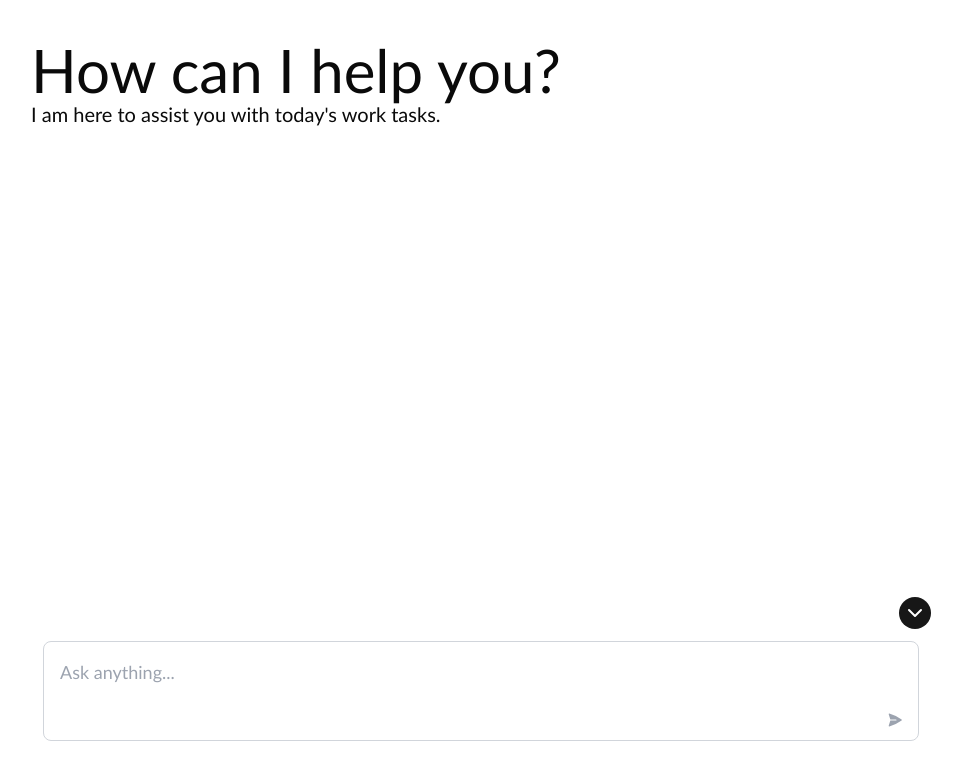
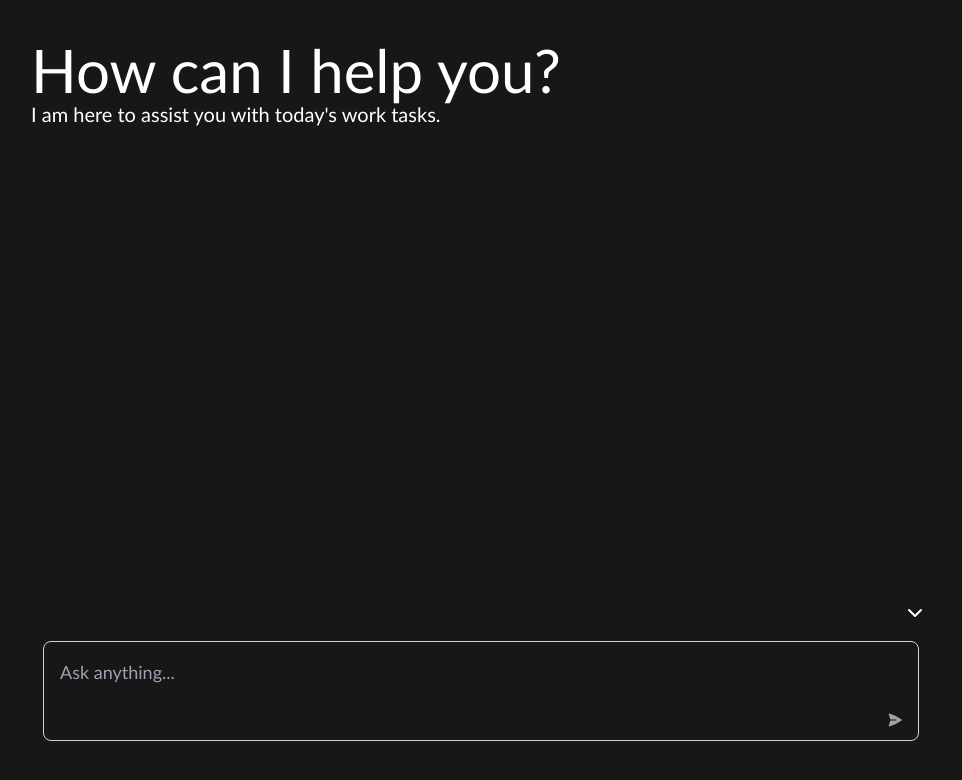
Before and after one commit to ilMarz/huggingface-ai, a Next.js app: page /chat in a window 1280 px wide. Shown: the top 780 px of the page, without its empty margins (159-1121 px from the left). Built offline with nearby package versions, Linux system fonts and the light colour scheme.

Commit message:
graphic rework

```diff
--- a/app/chat/page.tsx
+++ b/app/chat/page.tsx
@@ -2,12 +2,13 @@
 
 import { Button } from '@/components/ui/button';
 import { CardFooter } from '@/components/ui/card';
-import React, {FormEvent, useEffect, useRef, useState} from 'react'
+import React, {FormEvent, useRef, useState} from 'react'
 import ChatBotContent from "@/components/ChatBotContent";
 import Loading from "@/components/ui/loading";
 import CustomError from "@/components/ui/error";
-import {ChevronDown, ChevronLeft, ChevronRight, ChevronUp} from "lucide-react";
+import {ChevronDown, ChevronUp} from "lucide-react";
 import {PaperAirplaneIcon} from "@heroicons/react/24/solid";
+import Image from 'next/image';
 
 interface ConversationMessage  {
     id: number | string;
@@ -91,7 +92,7 @@ export default function Chat() {
     };
 
     return (
-        <div className="flex flex-row justify-center h-screen p-10 gap-6 text-lg items-stretch">
+        <div className="flex flex-row justify-center h-screen p-10 gap-6 text-lg items-stretch bg-primary text-white">
                         <div className={`flex flex-col transition-all duration-300 ease-in-out ${isPanelOpen ? 'w-3/4' : 'w-[calc(100%-60px)]'}`}>
                             <div className="flex flex-col h-full w-full rounded-lg">
                                 <div className="text-left  rounded-t-lg ">
@@ -104,7 +105,9 @@ export default function Chat() {
                                     {conversation.filter((m) => m.content !== "").map((m) => (
                                         <div key={m.id} className={`mb-4 flex ${m.role === "user" ? "text-right" : "text-left"}`}>
                                             {m.role != "user" && <div
-                                                className={"bg-primary h-8 w-8 p-2 rounded-full mr-2 flex justify-center items-center"}>G</div>}
+                                                className={"h-12 w-12 p-2 rounded-full mr-2 flex justify-center items-center shadow drop-shadow-lg shadow-amber-50"}>
+                                                <Image src={"/huggingface-2.svg"} alt={"huggingface"} width={"40"} height={"40"} />
+                                            </div>}
                                             <div
                                                 className={`mb-4 ${
                                                     m.role === "user"
@@ -135,7 +138,7 @@ export default function Chat() {
                                     <form onSubmit={onSubmit} className="relative w-full">
                                             <textarea
                                                 placeholder="Ask anything..."
-                                                className="w-full border border-gray-300 p-4 pr-12 resize-none rounded-lg min-h-[100px]"
+                                                className="w-full border border-gray-300 p-4 pr-12 resize-none rounded-lg min-h-[100px] bg-primary"
                                                 disabled={isLoading}
                                                 value={textMessage}
                                                 onChange={(e) => {
```
